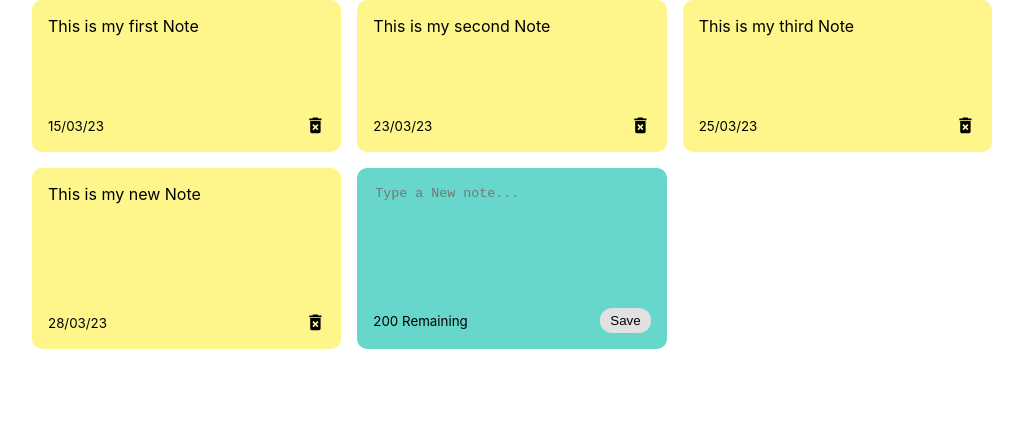
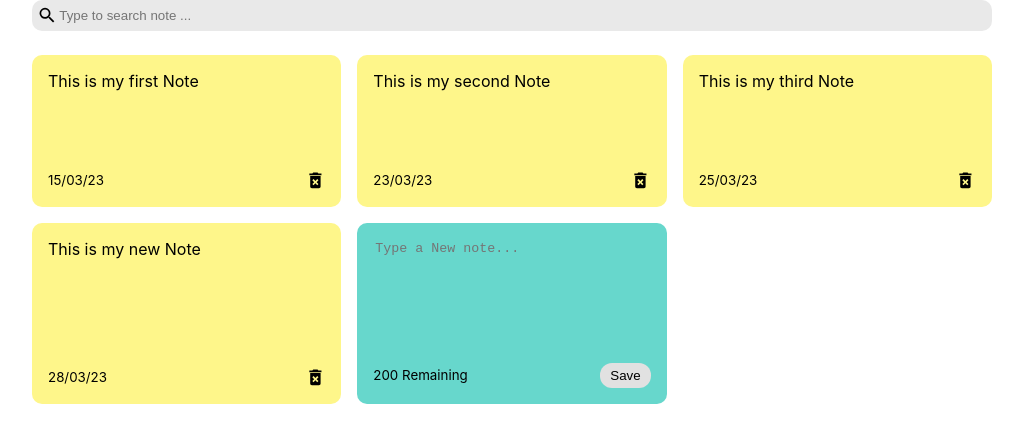
Before and after one commit to iamartyaa/todo-list, a React (Create React App) app: page / in a window 1280 px wide. Shown: the top 442 px of the page, without its empty margins (128-1151 px from the left). Built offline with nearby package versions, Linux system fonts and the light colour scheme; the HTML template or start-up script is replaced by a standard one.

Commit message:
add search bar UI

```diff
--- a/src/App.js
+++ b/src/App.js
@@ -1,6 +1,7 @@
 import { useState } from "react";
 import NotesList from "./components/NotesList";
 import { nanoid } from 'nanoid';
+import Search from "./components/Search";
 
 const App = () => {
 
@@ -45,9 +46,11 @@
     setNotes(newNotes);
   }
 
-  return (<div className="container">
-    <NotesList notes={notes} handleAddNote={addNote} handleDeleteNote={deleteNote} />
-  </div>)
+  return (
+    <div className="container">
+      <Search />
+      <NotesList notes={notes} handleAddNote={addNote} handleDeleteNote={deleteNote} />
+    </div>)
 }
 
 export default App;
--- /dev/null
+++ b/src/components/Search.js
@@ -0,0 +1,12 @@
+import { MdSearch } from "react-icons/md";
+
+const Search = () => {
+    return (
+        <div className="search">
+            <MdSearch className="search-icon" size='1.3em' />
+            <input type="text" placeholder="Type to search note ..." />
+        </div>
+    );
+}
+
+export default Search;
--- a/src/index.css
+++ b/src/index.css
@@ -72,3 +72,22 @@
 .delete-icon {
   cursor: pointer;
 }
+
+.search {
+  display: flex;
+  align-items: center;
+  background-color: rgb(233, 233, 233);
+  border-radius: 10px;
+  padding: 5px;
+  margin-bottom: 1.5em;
+}
+
+.search input {
+  border: none;
+  background-color: rgb(233, 233, 233);
+  width: 100%;
+}
+
+.search input:focus {
+  outline: none;
+}
```
